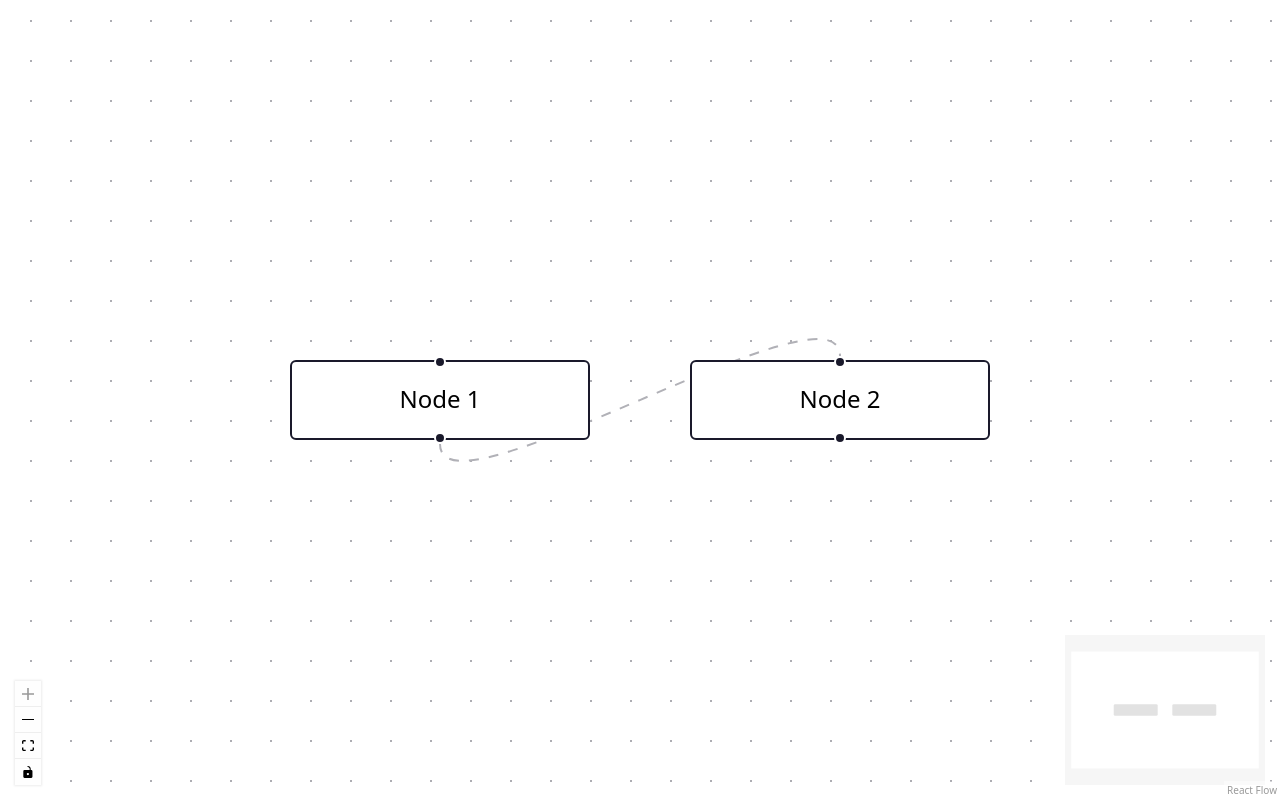
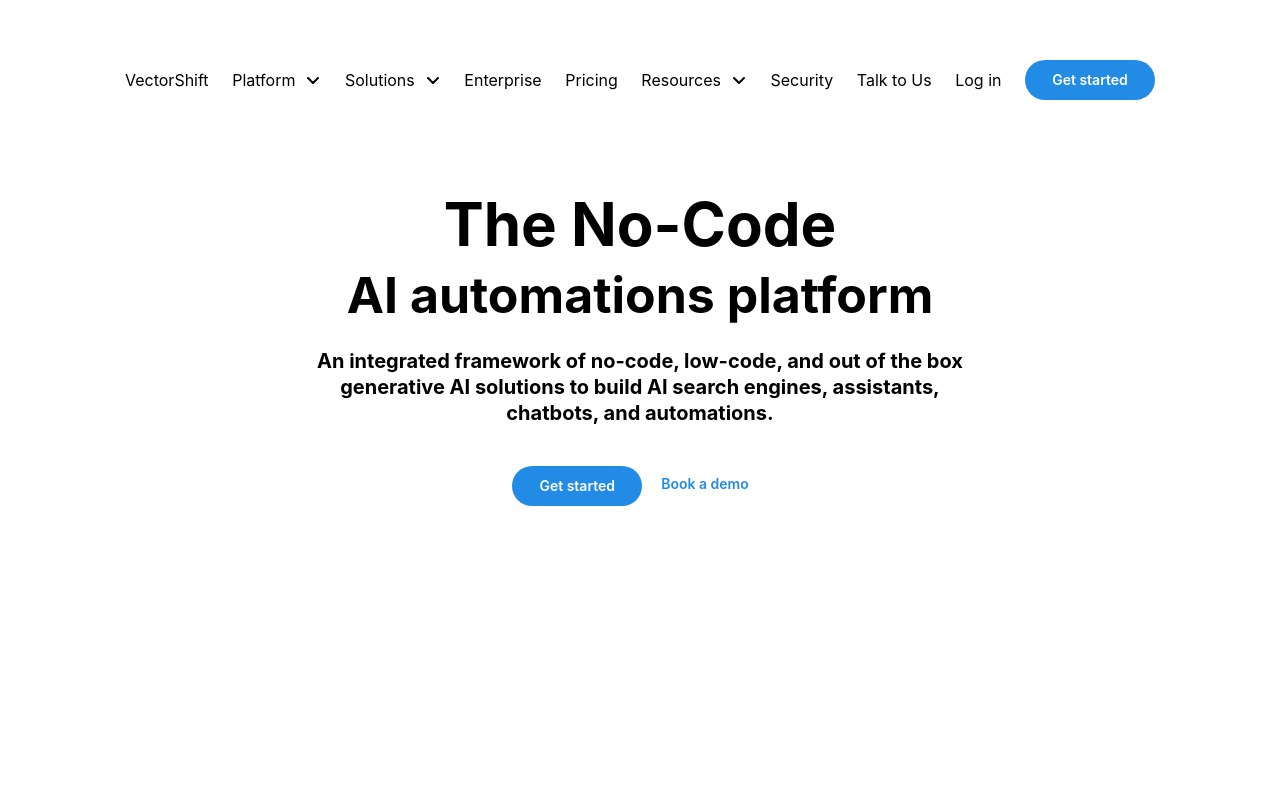
Before and after one commit to anshul45/trying, a Next.js app: page / in a window 1280 px wide. Built offline with nearby package versions, Linux system fonts and the light colour scheme.

Commit message:
created homepage

```diff
--- /dev/null
+++ b/app/components/Contents.tsx
@@ -0,0 +1,21 @@
+import { Button, Center, Flex, Text, Title } from '@mantine/core'
+import React from 'react'
+
+const Contents = () => {
+  return (
+        <Flex direction="column" pt={80} justify="center" align="center">
+        <Title size={60}>The No-Code</Title>
+        <Title size={50}>AI automations platform</Title>
+        <Title size={20} mt={20}>An integrated framework of no-code, low-code, and out of the box </Title>
+        <Title size={20}>generative AI solutions to build AI search engines, assistants, </Title>
+        <Title size={20}>chatbots, and automations. </Title>
+        <Flex mt={40}>
+        <Button radius={200} w={130} h={40}>Get started</Button>
+        <Button variant='transparent'>Book a demo</Button>
+        </Flex>
+        </Flex>
+
+  )
+}
+
+export default Contents
--- a/app/components/Flow.tsx
+++ b/app/components/Flow.tsx
@@ -20,25 +20,36 @@ export default function App() {
   const initialNodes: Node[] = [
     {
       id: "1",
-      position: { x: 100, y: 100 },
+      position: { x: 0, y: 0 },
       data: { label: "Node 1" },
       type: "default",
     },
     {
       id: "2",
-      position: { x: 300, y: 100 },
+      position: { x: 100, y: 100 },
       data: { label: "Node 2" },
       type: "default",
     },
+    {
+      id:'3',
+      position:{x:200,y:200},
+      data:{label:'Node 3'}
+    }
   ];
 
   const initialEdges: Edge[] = [
     {
-      id: "e1-2",
+      id: "e1-1",
       source: "1",
       target: "2",
       animated: true,
     },
+    {
+      id:"e1-2",
+      source:"2",
+      target:"3",
+      animated:true
+    }
   ];
 
   const [nodes, setNodes, onNodesChange] = useNodesState(initialNodes);
--- /dev/null
+++ b/app/components/Header.tsx
@@ -0,0 +1,22 @@
+import { Button, Flex, Text } from '@mantine/core'
+import React from 'react'
+import Selector from './ui/Selector'
+
+const Header = () => {
+  return (
+    <Flex  justify="space-between" align="center">
+        <Text pb={5} className='cursor-pointer hover:text-blue-400 active:text-white'>VectorShift</Text>
+        <Selector title="Platform"/>
+        <Selector title="Solutions"/>
+        <Text pb={5} className='cursor-pointer hover:text-blue-400 active:text-white'>Enterprise</Text>
+        <Text pb={5} className='cursor-pointer hover:text-blue-400 active:text-white'>Pricing</Text>
+        <Selector title="Resources"/>
+        <Text pb={5} className='cursor-pointer hover:text-blue-400 active:text-white'>Security</Text>
+        <Text pb={5} className='cursor-pointer hover:text-blue-400 active:text-white'>Talk to Us</Text>
+        <Text pb={5} className='cursor-pointer hover:text-blue-400 active:text-white'>Log in</Text>
+        <Button mb={5} radius={200} w={130} h={40}>Get started</Button>
+    </Flex>
+  )
+}
+
+export default Header
--- /dev/null
+++ b/app/components/ui/Selector.tsx
@@ -0,0 +1,41 @@
+"use client"
+;
+import { Box, Flex, Text } from "@mantine/core";
+import React, { useState } from "react";
+import { FaAngleDown, FaAngleUp } from "react-icons/fa6";
+
+interface SelectorProps {
+    title:string
+}
+
+const Selector:React.FC<SelectorProps> = ({title}) => {
+  const [open,setOpen] = useState<boolean>(false)
+
+  const data =
+    title === "Platform"
+      ? ['Pipeline', 'Knowledge', 'Agents', 'Automation', 'Marketplace', 'Chat', 'Evaluations', 'Forms']
+      : title === "Solutions"
+      ? ['Assistant', 'Automations', 'ChatBot']
+      : title === "Resources"
+      ? ['Tutorials', 'Docs', 'Blog', 'Discord']
+      : [];
+
+  return (
+    <Box className="relative"  onMouseEnter={()=> setOpen(true)} onMouseLeave={()=> setOpen(false)}>
+   <Flex align="center" pb={5}  gap={10} className={`${open ?'text-blue-400':""}`}>
+    <Box>{title}</Box>
+    {open ?<FaAngleUp/>: <FaAngleDown/> }
+   </Flex>
+    {open &&
+        <Flex direction="column" p={10}  bg="yellow"  wrap="wrap" w={data.length < 5 ? 180 : 340}   h={data.length < 4 ? 137 : 176} className={`absolute rounded-xl ${data.length > 5 ? "-left-[130px]":"-left-[40px]"}`}>
+            {data.map(data =>
+            <Text className="rounded-md hover:bg-gray-400" px={10} py={7} w={160} key={data}>{data}</Text>
+            )}
+        </Flex>
+
+        }
+        </Box>
+  )
+}
+
+export default Selector
--- a/app/layout.tsx
+++ b/app/layout.tsx
@@ -1,6 +1,9 @@
 import type { Metadata } from "next";
 import localFont from "next/font/local";
 import "./globals.css";
+import '@mantine/core/styles.css';
+
+import { ColorSchemeScript, MantineProvider } from '@mantine/core';
 
 const geistSans = localFont({
   src: "./fonts/GeistVF.woff",
@@ -25,10 +28,13 @@ export default function RootLayout({
 }>) {
   return (
     <html lang="en">
+      <head>
+      <ColorSchemeScript />
+      </head>
       <body
         className={`${geistSans.variable} ${geistMono.variable} antialiased`}
       >
-        {children}
+       <MantineProvider>{children}</MantineProvider>
       </body>
     </html>
   );
--- a/app/page.tsx
+++ b/app/page.tsx
@@ -1,9 +1,15 @@
-import  Flow  from "./components/Flow";
+import { Box, Button, Flex, Text } from "@mantine/core";
+import Selector from "./components/ui/Selector";
+import Header from "./components/Header";
+import Contents from "./components/Contents";
+
 
 export default function Home() {
+
  return(
-  <>
-  <Flow/>
-  </>
+  <Box py={60} px={125}>
+    <Header/>
+    <Contents/>
+  </Box>
  )
 }
--- /dev/null
+++ b/postcss.config.cjs
@@ -0,0 +1,14 @@
+module.exports = {
+    plugins: {
+      'postcss-preset-mantine': {},
+      'postcss-simple-vars': {
+        variables: {
+          'mantine-breakpoint-xs': '36em',
+          'mantine-breakpoint-sm': '48em',
+          'mantine-breakpoint-md': '62em',
+          'mantine-breakpoint-lg': '75em',
+          'mantine-breakpoint-xl': '88em',
+        },
+      },
+    },
+  };
```
Also changed, not shown: package.json (+7 -2 lines), 1 other file (tests, documents, lock files or other folders).
